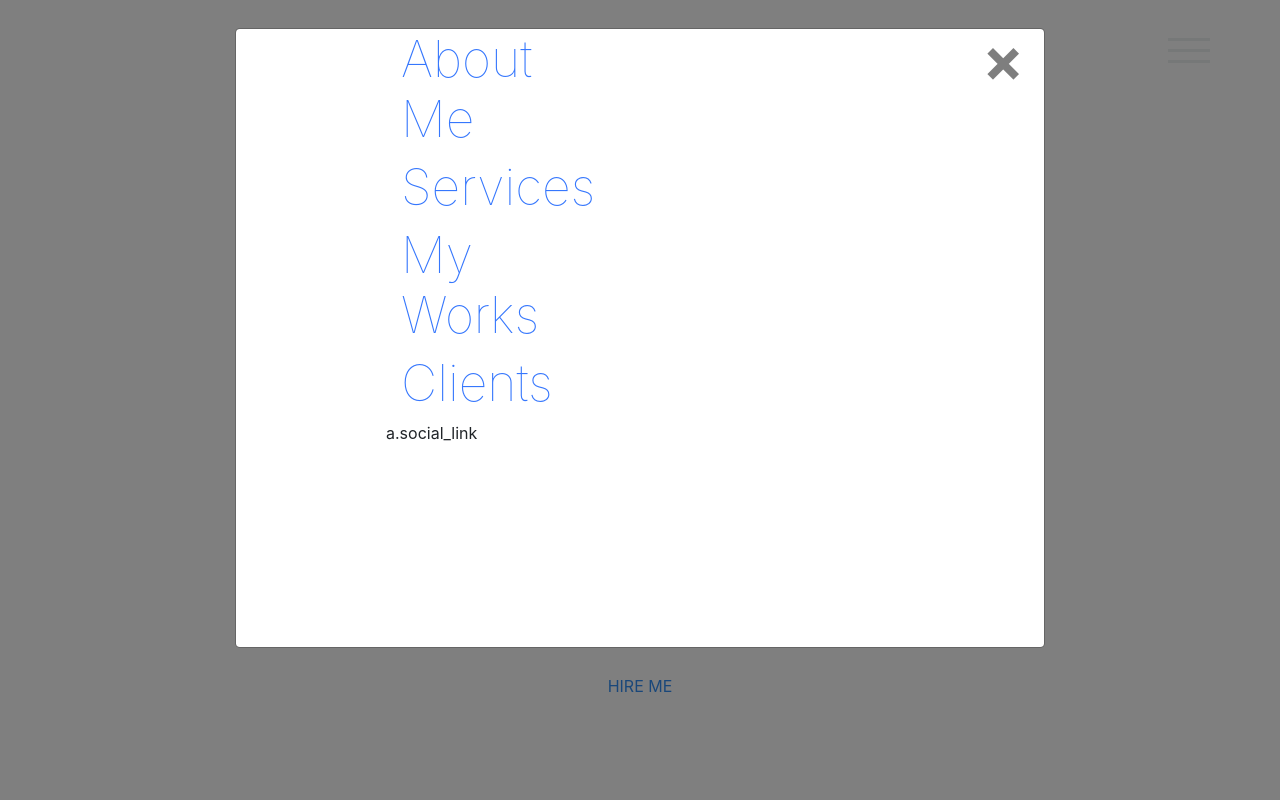
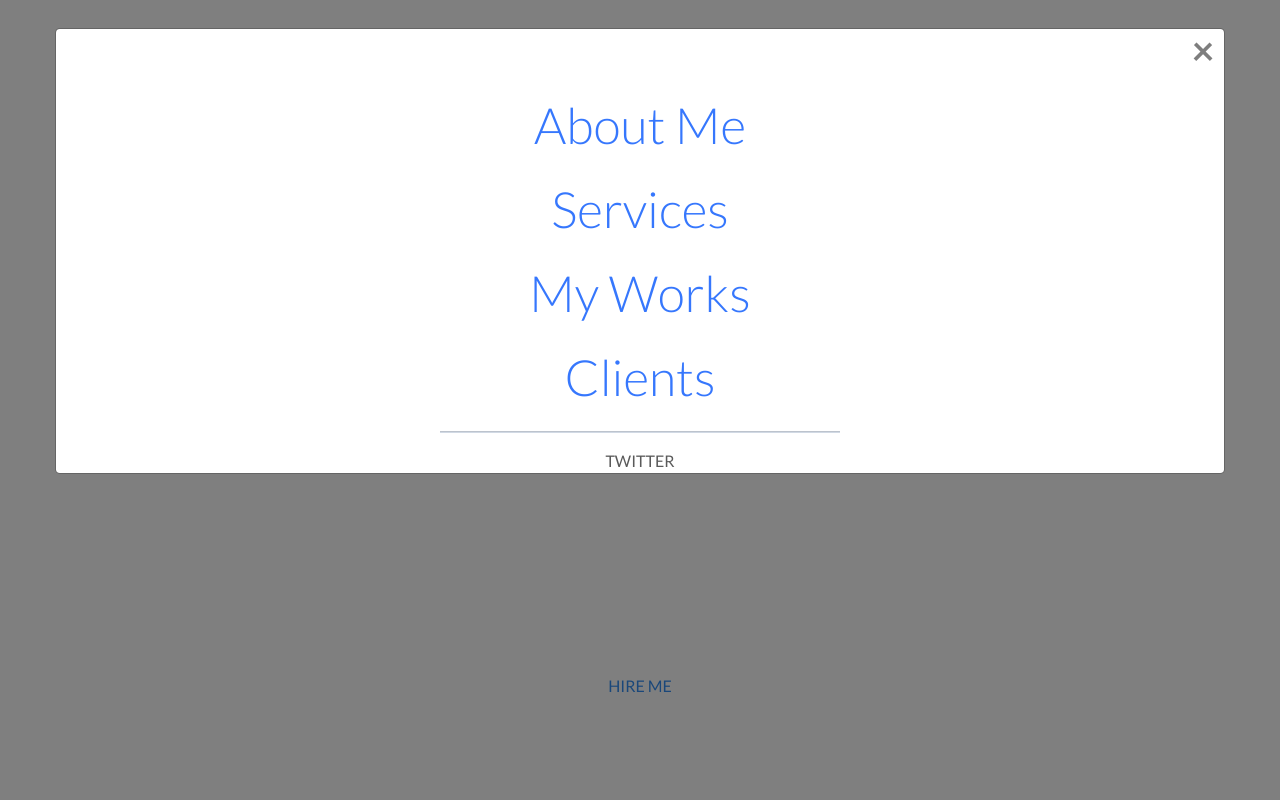
Before and after one commit to AndreyChenzov242/lesson19, a plain HTML site: page index.html in a window 1280 px wide. Both pictures are taken after a click on the button "HIRE ME". Shown: the top 800 px of the page. Drawn offline with nearby package versions, Linux system fonts and the light colour scheme.

Commit message:
not relise

```diff
--- a/index.html
+++ b/index.html
@@ -29,7 +29,7 @@
             </div>
             <div class="modal fade" id="exampleModal" tabindex="-1" role="dialog" aria-labelledby="exampleModalLabel"
                 aria-hidden="true">
-                <div class="modal-dialog" role="document">
+                <div class="modal-dialog md" role="document">
                     <div class="modal-content">
                         <div class="close_box">
                             <button type="button" class="close" data-dismiss="modal" aria-label="Close">
@@ -74,28 +74,27 @@
                 aria-hidden="true">
                 <div class="modal-dialog big_modal-dialog" role="document">
                     <div class="modal-content big-modal">
-                        <div class="close_box">
-                            <button type="button" class="close" data-dismiss="modal" aria-label="Close">
+                        <button type="button" class="close modal-btn" data-dismiss="modal" aria-label="Close">
                             <span aria-hidden="true">&times;</span>
                         </button>
-                            <div class="modal_container">
-                                <div class="col-3 box_links">
-                                    <a href="" class="inside_link">
-                                        <h2 class="h2">About Me</h2>
+                        <div class="modal_container hire-contaier">
+                            <div class="col-12 box_links">
+                                <a href="#" class="inside_link">
+                                    <h2 class="h2 mt-4 text-center">About Me</h2>
                                 </a>
-                                    <a href="" class="inside_link">
-                                        <h2 class="h2">Services</h2>
+                                <a href="#" class="inside_link">
+                                    <h2 class="h2 mt-4 text-center">Services</h2>
                                 </a>
-                                    <a href="" class="inside_link">
-                                        <h2 class="h2">My Works</h2>
+                                <a href="#" class="inside_link">
+                                    <h2 class="h2 mt-4 text-center">My Works</h2>
                                 </a>
-                                    <a href="" class="inside_link">
-                                        <h2 class="h2">Clients</h2>
+                                <a href="#" class="inside_link">
+                                    <h2 class="h2 mt-4 text-center">Clients</h2>
                                 </a>
                             </div>
+                            <hr>
                             <div class="social">
-                                    a.social_link
-                                </div>
+                                <a href="#" class="social_link">TWITTER</a>
                             </div>
                         </div>
                     </div>
--- a/scss/custom.scss
+++ b/scss/custom.scss
@@ -95,7 +95,7 @@ a {
       }
 }
 
-.modal-dialog{
+ .md{
       @media (min-width: 576px){
           max-width: 810px;
       }
@@ -145,6 +145,32 @@ a {
      }
  }
 
+
+.big_modal-dialog{
+    max-width: 1170px;
+}
+
+.modal-btn{
+    width: 42px;
+    height: 42px;
+    align-self: flex-end;
+    span{
+        font-size: 40px;
+    }
+}
+
+.hire-contaier{
+    display: flex;
+    flex-direction: column;
+    align-items: center;
+    width: 400px;
+    margin: 0 auto;
+    hr{
+       background-color: #D1D9E4;
+       height: 1px;
+       width: 100%;
+    }
+}
 
 .sun{
 
```
Also changed, not shown: css/custom.css, 1 other file. Lines whose indentation alone changed are shown as unchanged.
